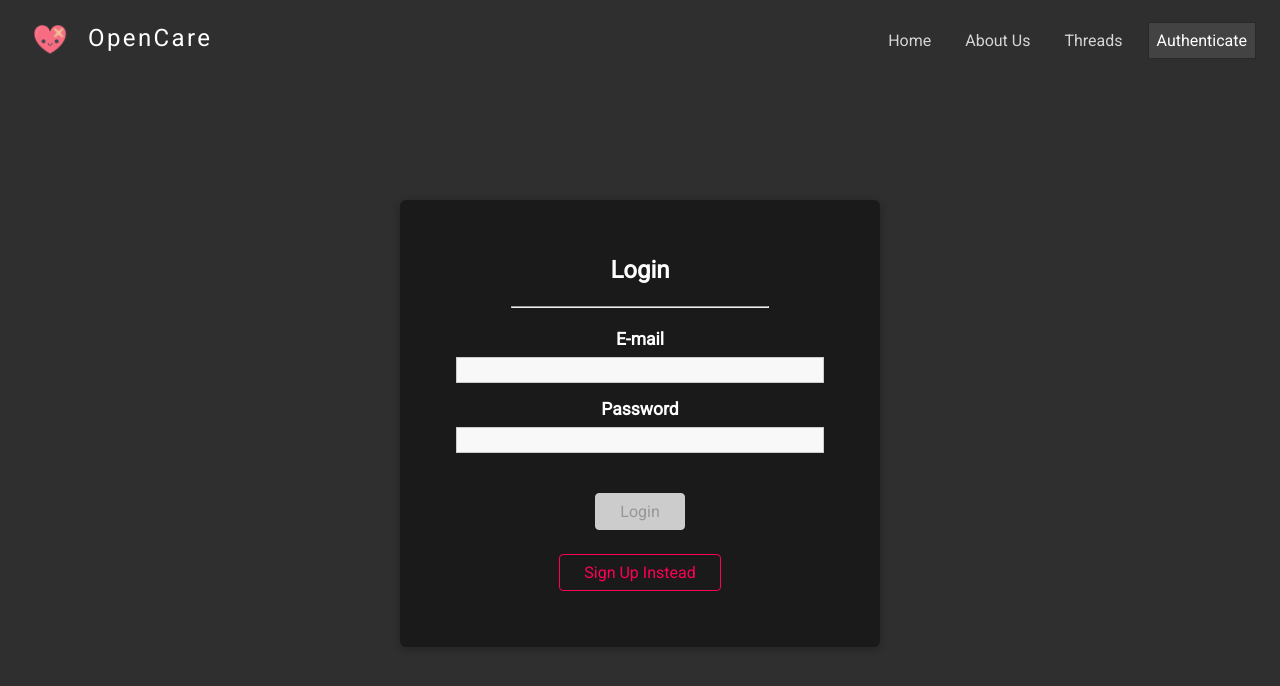
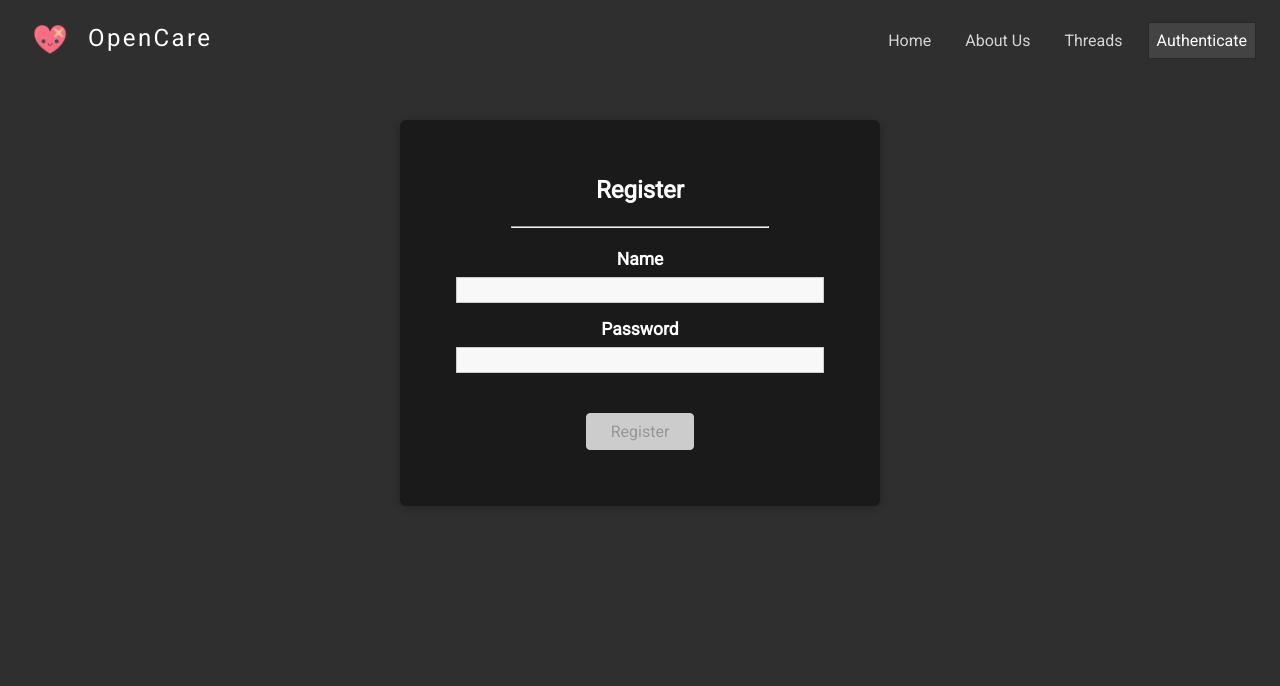
Before and after one commit to Anandhfullstack/OpenCare, a React (Vite) app in the folder Front-end/: page /auth in a window 1280 px wide. Shown: the top 686 px of the page. Built offline with nearby package versions, Linux system fonts and the light colour scheme.

Commit message:
Fixed login routing

```diff
--- a/Front-end/src/App.jsx
+++ b/Front-end/src/App.jsx
@@ -20,12 +20,15 @@ import './App.css';
 
 function App() {
     const [isLoggedIn, setIsLoggedIn] = useState(false);
+    const [user, setUser] = useState(undefined);
 
-    const login = useCallback(() => {
+    const login = useCallback((name, password) => {
+        setUser({ name: name, password: password });
         setIsLoggedIn(true);
     }, []);
 
     const logout = useCallback(() => {
+        setUser(undefined);
         setIsLoggedIn(false);
     }, []);
 
@@ -73,7 +76,12 @@ function App() {
 
     return (
         <AuthContext.Provider
-            value={{ isLoggedIn: isLoggedIn, login: login, logout: logout }}
+            value={{
+                isLoggedIn: isLoggedIn,
+                user: user,
+                login: login,
+                logout: logout,
+            }}
         >
             <Router>
                 <MainNavigation />
--- a/Front-end/src/components/Elements/Input.css
+++ b/Front-end/src/components/Elements/Input.css
@@ -44,3 +44,21 @@
 .form-control--invalid-errorText {
     margin-top: 1rem;
 }
+
+.form-control--pfp {
+    border-radius: 100%;
+    width: 4rem;
+    border-color: white;
+    border-width: 5px;
+    margin-top: 1rem;
+}
+
+.form-control--pfp-container {
+    display: flex;
+    flex-direction: column;
+}
+
+.form-control--pfp-container button {
+    margin-top: 1rem;
+    margin-right: 0;
+}
--- a/Front-end/src/components/Elements/Input.jsx
+++ b/Front-end/src/components/Elements/Input.jsx
@@ -1,6 +1,10 @@
 import React, { useReducer, useEffect } from 'react';
 
+import Button from './Button';
+
 import { validate } from '../../functions/Validators';
+
+import user from '../../assets/icons/user.png';
 import './Input.css';
 
 const inputReducer = (state, action) => {
@@ -49,8 +53,11 @@ const Input = (props) => {
         });
     };
 
-    const element =
-        props.element === 'input' ? (
+    const chooseFile = () => {};
+
+    let element = null;
+    if (props.element === 'input') {
+        element = (
             <input
                 id={props.id}
                 type={props.type}
@@ -59,7 +66,9 @@ const Input = (props) => {
                 onBlur={touchHandler}
                 value={inputState.value}
             />
-        ) : (
+        );
+    } else {
+        element = (
             <textarea
                 id={props.id}
                 rows={props.rows || 3}
@@ -68,6 +77,7 @@ const Input = (props) => {
                 value={inputState.value}
             />
         );
+    }
 
     return (
         <div
--- a/Front-end/src/components/Navigation/NavLinks.css
+++ b/Front-end/src/components/Navigation/NavLinks.css
@@ -68,3 +68,21 @@
         border: none;
     }
 }
+
+.user-container {
+    display: flex;
+    flex-direction: row;
+    padding: 0.35rem;
+    border-radius: 10px;
+    border: 1px solid white;
+}
+
+.user-container__img {
+    width: 1rem;
+    height: 1rem;
+}
+
+.user-container__logout {
+    margin-right: 0;
+    margin-left: 1rem;
+}
--- a/Front-end/src/components/Navigation/NavLinks.jsx
+++ b/Front-end/src/components/Navigation/NavLinks.jsx
@@ -5,6 +5,7 @@ import { AuthContext } from '../context/auth-context';
 
 import Button from '../Elements/Button';
 
+import user from '../../assets/icons/user.png';
 import './NavLinks.css';
 
 const NavLinks = (props) => {
@@ -35,8 +36,12 @@ const NavLinks = (props) => {
                 </li>
             )}
             {auth.isLoggedIn && (
-                <li>
-                    <Button inverse onClick={auth.logout}>Logout</Button>
+                <li className='user-container'>
+                    <img src={user} alt="pfp" className='user-container__img' />
+                    <p>{auth.user.name}</p>
+                    <Button inverse className='user-container__logout' onClick={auth.logout}>
+                        Logout
+                    </Button>
                 </li>
             )}
         </ul>
--- a/Front-end/src/components/context/auth-context.js
+++ b/Front-end/src/components/context/auth-context.js
@@ -2,6 +2,7 @@ import { createContext } from 'react';
 
 export const AuthContext = createContext({
     isLoggedIn: false,
+    user: undefined,
     login: () => {},
     logout: () => {},
 });
--- a/Front-end/src/pages/Auth/Auth.css
+++ b/Front-end/src/pages/Auth/Auth.css
@@ -1,6 +1,6 @@
 .auth-container {
     height: 100%;
-    margin-top: 12.5rem;
+    margin-top: 7.5rem;
     display: flex;
     flex-direction: column;
 }
--- a/Front-end/src/pages/Auth/Auth.jsx
+++ b/Front-end/src/pages/Auth/Auth.jsx
@@ -5,7 +5,6 @@ import Input from '../../components/Elements/Input';
 import Card from '../../components/Elements/Card';
 
 import {
-    VALIDATOR_EMAIL,
     VALIDATOR_MINLENGTH,
     VALIDATOR_REQUIRE,
 } from '../../functions/Validators';
@@ -17,11 +16,9 @@ import './Auth.css';
 
 const Auth = () => {
     const auth = useContext(AuthContext);
-    const [isLogin, setIsLogin] = useState(true);
-
-    const [formState, inputHandler, setFormData] = useForm(
+    const [formState, inputHandler] = useForm(
         {
-            email: {
+            name: {
                 value: '',
                 isValid: false,
             },
@@ -33,63 +30,30 @@ const Auth = () => {
         false
     );
 
-    const switchModeHandler = () => {
-        if (!isLogin) {
-            setFormData(
-                {
-                    ...formState.inputs,
-                    name: undefined,
-                },
-                formState.inputs.email.isValid &&
-                    formState.inputs.password.isValid
-            );
-        } else {
-            setFormData(
-                {
-                    ...formState.inputs,
-                    name: {
-                        value: '',
-                        isValid: false,
-                    },
-                },
-                false
-            );
-        }
-        setIsLogin((prevMode) => !prevMode);
-    };
-
     const authSubmitHandler = (event) => {
         event.preventDefault();
         console.log(formState.inputs);
 
-        auth.login();
+        auth.login(
+            formState.inputs.name.value,
+            formState.inputs.password.value
+        );
     };
 
     return (
         <div className="center auth-container">
             <Card className="auth-container__card">
-                <h2>{isLogin ? 'Login' : 'Sign Up'}</h2>
+                <h2>Register</h2>
                 <hr />
 
-                <form onSubmit={authSubmitHandler}>
-                    {!isLogin && (
-                        <Input
-                            element="input"
-                            id="name"
-                            type="text"
-                            label="Name"
-                            validators={[VALIDATOR_REQUIRE()]}
-                            errorText="Please enter a valid name"
-                            onInput={inputHandler}
-                        />
-                    )}
+                <form>
                     <Input
                         element="input"
-                        id="email"
-                        type="email"
-                        label="E-mail"
-                        validators={[VALIDATOR_EMAIL]}
-                        errorText="Please enter a valid email address"
+                        id="name"
+                        type="text"
+                        label="Name"
+                        validators={[VALIDATOR_REQUIRE()]}
+                        errorText="Please enter a valid name"
                         onInput={inputHandler}
                     />
                     <Input
@@ -103,19 +67,12 @@ const Auth = () => {
                     />
                     <Button
                         className="auth-container__login-button"
-                        type="submit"
+                        onClick={authSubmitHandler}
                         disabled={!formState.isValid}
                     >
-                        {isLogin ? 'Login' : 'Sign Up'}
+                        Register
                     </Button>
                 </form>
-                <Button
-                    inverse
-                    onClick={switchModeHandler}
-                    className="auth-container__switch-button"
-                >
-                    {isLogin ? 'Sign Up' : 'Login'} Instead
-                </Button>
             </Card>
         </div>
     );
```
Also changed, not shown: Front-end/src/assets/icons/user.png (added).
